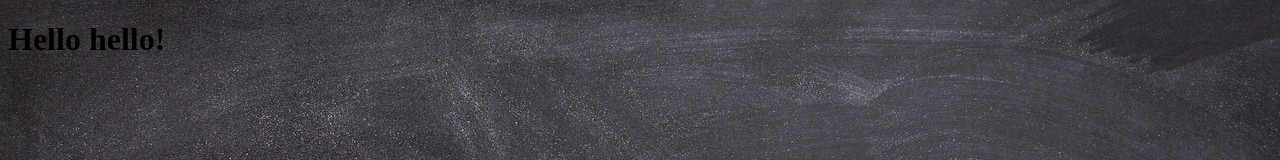
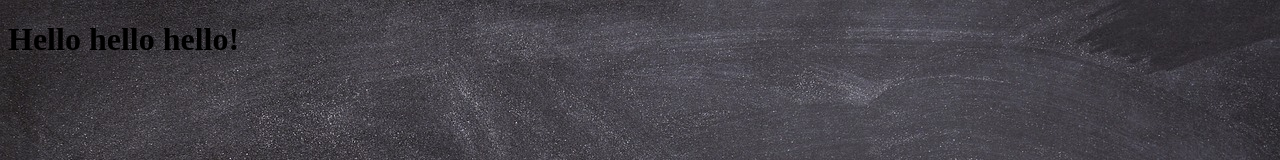
Before and after one commit to Juljulia/juljulia.github.io, a plain HTML site: page index.html in a window 1280 px wide. Shown: the top 160 px of the page. Drawn offline with Linux system fonts and the light colour scheme.

Commit message:
Update index.html

```diff
--- a/index.html
+++ b/index.html
@@ -6,6 +6,6 @@
         <title>Julia Karlsson Github</title>
     </head>
     <body>
-        <h1>Hello hello!</h1>
+        <h1>Hello hello hello!</h1>
     </body>
 </html>
```
